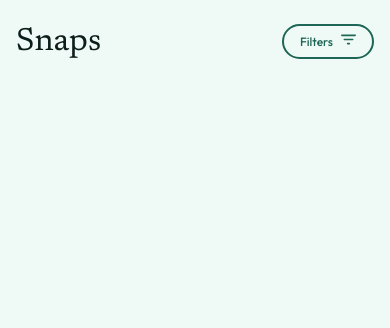
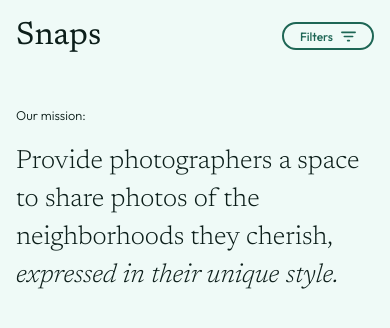
Before and after one commit to emile-tal/emile-tal-snaps, a React (Vite) app: page / in a window 390 px wide. Shown: the top 328 px of the page. Built offline with nearby package versions, Linux system fonts and the light colour scheme; a web font is replaced by a local one.

Commit message:
Create responsive mission section, wrap mission and navbar in header component, adjust padding & font size for mission and navbar

```diff
--- a/src/App.jsx
+++ b/src/App.jsx
@@ -1,13 +1,13 @@
 import { useState } from 'react'
 import './App.scss'
-import { NavBar } from './assets/components/NavBar/NavBar'
+import { Header } from './assets/components/Header/Header'
 
 function App() {
   const [count, setCount] = useState(0)
 
   return (
     <>
-      <NavBar />
+      <Header />
     </>
   )
 }
--- a/src/assets/components/CtaButton/CtaButton.scss
+++ b/src/assets/components/CtaButton/CtaButton.scss
@@ -7,15 +7,17 @@
     border: 2px solid $primary-color2;
     display: flex;
     justify-content: center;
+    align-items: center;
     gap: 0.5rem;
-    padding: 0.5rem 1rem;
+    padding: 0.3rem 1rem;
     border-radius: 100vmax;
+
+    @include tablet {
+        padding: 0.5rem 1.75rem;
+    }
 
     &__text {
         @include labels-mobile;
-
-        @include tablet {
-            @include labels-desktop-tablet;
-        }
+        color: $primary-color2
     }
 }
--- /dev/null
+++ b/src/assets/components/Header/Header.jsx
@@ -0,0 +1,12 @@
+import './Header.scss'
+import { MissionSection } from "../MissionSection/MissionSection";
+import { NavBar } from "../NavBar/NavBar";
+
+export function Header() {
+    return (
+        <header className="header">
+            <NavBar />
+            <MissionSection />
+        </header>
+    )
+}
--- /dev/null
+++ b/src/assets/components/Header/Header.scss
@@ -0,0 +1,15 @@
+@use '../../../styles/partials/variables.scss' as *;
+@use '../../../styles/partials/mixins.scss' as *;
+
+.header {
+    margin: 0 $side-margin-mobile;
+
+    @include tablet {
+        margin: 0 $side-margin-tablet;
+    }
+
+    @include desktop {
+        width: $desktop-container-width;
+        margin: 0 auto;
+    }
+}
--- /dev/null
+++ b/src/assets/components/MissionSection/MissionSection.jsx
@@ -0,0 +1,12 @@
+import './MissionSection.scss'
+
+export function MissionSection() {
+    return (
+        <section className='mission'>
+            <h2 className='mission__title'>Our mission:</h2>
+            <h3 className='mission__content'>
+                Provide photographers a space to share photos of the neighborhoods they cherish, <i>expressed in their unique style.</i>
+            </h3>
+        </section>
+    )
+}
--- /dev/null
+++ b/src/assets/components/MissionSection/MissionSection.scss
@@ -0,0 +1,36 @@
+@use '../../../styles/partials/variables.scss' as *;
+@use '../../../styles/partials/mixins.scss' as *;
+
+.mission {
+    padding: 2rem 0;
+
+    @include desktop {
+        width: 60%;
+    }
+
+    &__title {
+        @include heading-mobile;
+
+        @include tablet {
+            @include heading-desktop-tablet;
+        }
+
+        @include desktop {
+            padding: 0.75rem 0;
+        }
+    }
+
+    &__content {
+        padding: 1rem 0;
+        @include title-mobile;
+
+        @include tablet {
+            @include title-tablet;
+        }
+
+        @include desktop {
+            padding: 1.5rem 0;
+            @include title-desktop;
+        }
+    }
+}
--- a/src/assets/components/NavBar/NavBar.scss
+++ b/src/assets/components/NavBar/NavBar.scss
@@ -1,20 +1,16 @@
-@use '../../../styles/partials/variables.scss' as *;
 @use '../../../styles/partials/mixins.scss' as *;
 
 .navbar {
     display: flex;
     justify-content: space-between;
     align-items: center;
-    margin: 0 $side-margin-mobile;
-    padding: 1.5rem 0;
+    padding: 1.25rem 0;
 
     @include tablet {
-        margin: 0 $side-margin-tablet;
         padding: 2rem 0;
     }
 
     @include desktop {
-        width: $desktop-container-width;
-        margin: 0 auto;
+        padding: 2rem 0 3.25rem;
     }
 }
--- a/src/styles/partials/_mixins.scss
+++ b/src/styles/partials/_mixins.scss
@@ -15,10 +15,7 @@
 
 @mixin wordmark-desktop-tablet {
     font-size: 2.5rem;
-    font-weight: 400;
     line-height: 2.5rem;
-    font-family: "Newsreader", 'Times New Roman', Times, serif;
-    color: $primary-color1;
 }
 
 @mixin wordmark-mobile {
@@ -29,11 +26,13 @@
     color: $primary-color1;
 }
 
-@mixin title-desktop-tablet {
+@mixin title-desktop {
     font-size: 3.25rem;
-    font-weight: 300;
+}
+
+@mixin title-tablet {
+    font-size: 2.5rem;
     line-height: 4.125rem;
-    font-family: "Newsreader", 'Times New Roman', Times, serif;
 }
 
 @mixin title-mobile {
@@ -41,39 +40,37 @@
     font-weight: 300;
     line-height: 2.375rem;
     font-family: "Newsreader", 'Times New Roman', Times, serif;
+    color: $primary-color1;
 }
 
 @mixin heading-desktop-tablet {
-    font-size: 1.5rem;
-    font-weight: 500;
+    font-size: 1.25rem;
     line-height: 1.875rem;
-    font-family: "Outfit", Arial, Helvetica, sans-serif;
 }
 
 @mixin heading-mobile {
-    font-size: 1.125rem;
-    font-weight: 500;
+    font-size: 0.8rem;
+    font-weight: 300;
     line-height: 1.4375rem;
     font-family: "Outfit", Arial, Helvetica, sans-serif;
+    color: $primary-color1;
 }
 
 @mixin body-desktop-tablet {
     font-size: 1.25rem;
     line-height: 1.625rem;
-    font-family: "Outfit", Arial, Helvetica, sans-serif;
 }
 
 @mixin body-mobile {
     font-size: 0.75rem;
     line-height: 0.9375rem;
     font-family: "Outfit", Arial, Helvetica, sans-serif;
+    color: $primary-color1;
 }
 
 @mixin small-body-desktop-tablet {
     font-size: 0.75rem;
-    font-weight: 500;
     line-height: 0.9375rem;
-    font-family: "Outfit", Arial, Helvetica, sans-serif;
 }
 
 @mixin small-body-mobile {
@@ -81,13 +78,12 @@
     font-weight: 500;
     line-height: 0.75rem;
     font-family: "Outfit", Arial, Helvetica, sans-serif;
+    color: $primary-color1;
 }
 
 @mixin labels-desktop-tablet {
     font-size: 0.875rem;
-    font-weight: 500;
     line-height: 1.09375rem;
-    font-family: "Outfit", Arial, Helvetica, sans-serif;
 }
 
 @mixin labels-mobile {
@@ -95,4 +91,5 @@
     font-weight: 500;
     line-height: 0.9375rem;
     font-family: "Outfit", Arial, Helvetica, sans-serif;
+    color: $primary-color1;
 }
```
